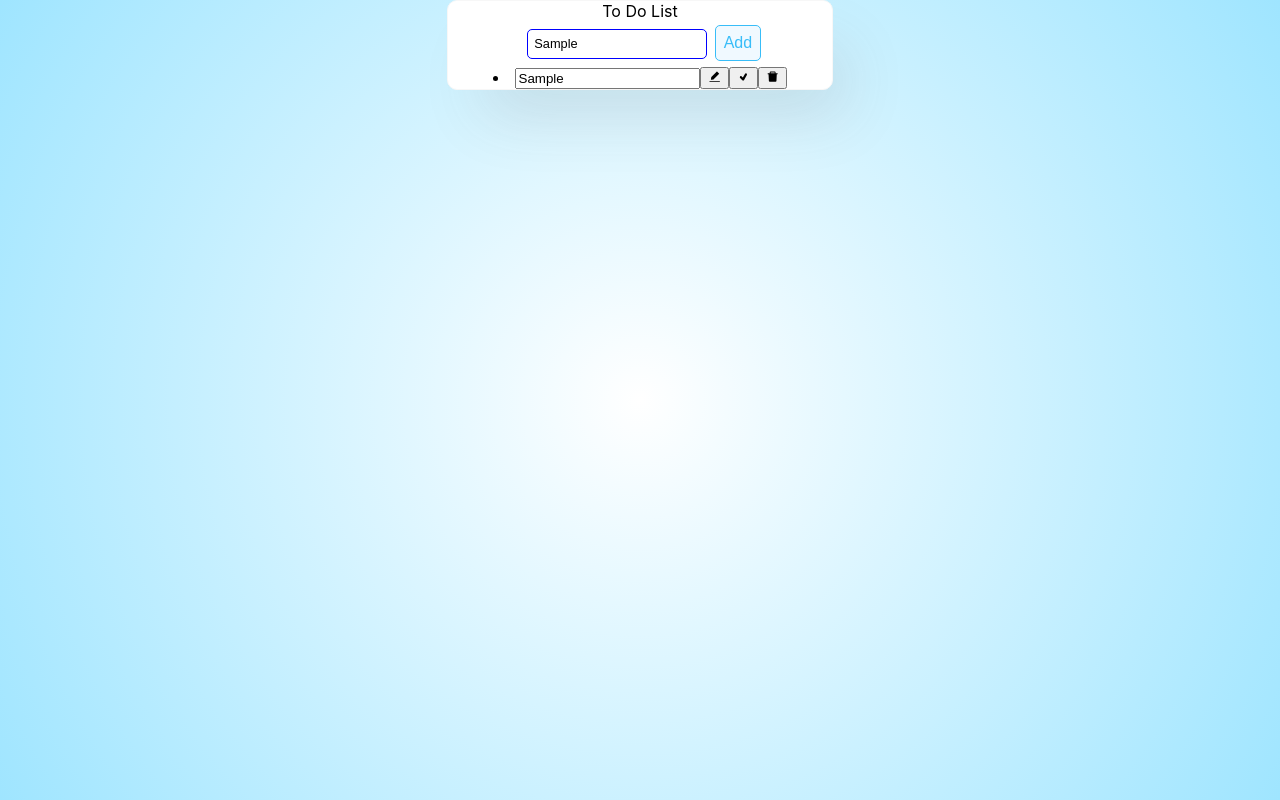
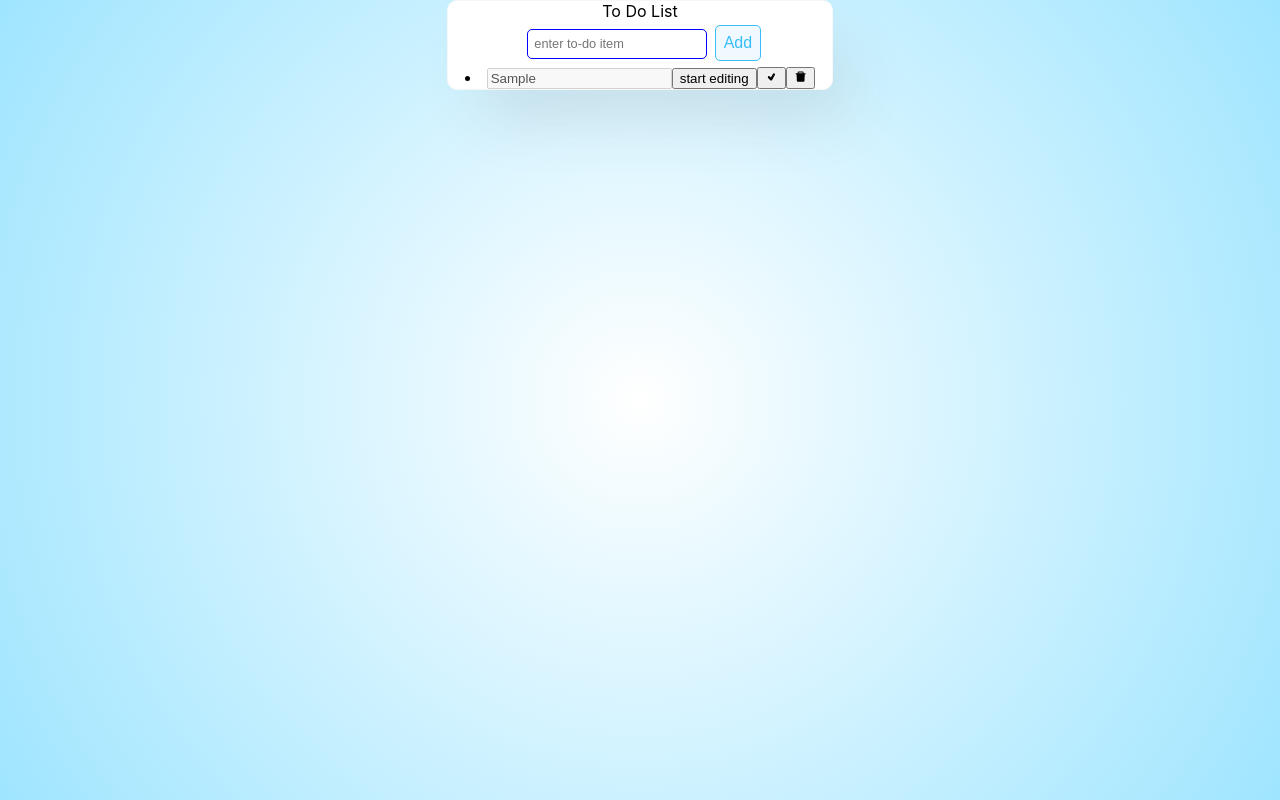
Before and after one commit to vaishnavipaliya11/todo-app, a React (Create React App) app: page / in a window 1280 px wide. Both pictures are taken after typing "Sample" into the empty fields and a click on the button "Add". Built offline with nearby package versions, Linux system fonts and the light colour scheme.

Commit message:
fix: edit delete todo options

```diff
--- a/src/components/TodoListForm/TodoListForm.jsx
+++ b/src/components/TodoListForm/TodoListForm.jsx
@@ -1,7 +1,7 @@
 import { useEffect } from "react";
 import { v4 as uuid } from "uuid";
-import {IoIosAdd} from "react-icons/io"
-import "../index.css"
+import { IoIosAdd } from "react-icons/io";
+import "../index.css";
 const TodoListForm = ({
   userInput,
   setUserInput,
@@ -28,11 +28,11 @@ const TodoListForm = ({
     setEditTodo("");
   };
 
-  const addToDo = (e) => {
+  const addToDo = (e, editTodo) => {
     e.preventDefault();
     console.log(editTodo, "edit todo");
     if (editTodo) {
-      updateToDo(userInput, editTodo.title, editTodo.id, editTodo.isComplete);
+      updateToDo(userInput, editTodo.id, editTodo.isComplete);
     } else {
       setTodo([...todo, { id: uuid(), title: userInput, isComplete: false }]);
       setUserInput("");
@@ -43,12 +43,15 @@ const TodoListForm = ({
     <div>
       <form onSubmit={addToDo}>
         <input
-        className="user-input"
+          className="user-input"
           placeholder="enter to-do item"
           required
           onChange={(e) => setUserInput(e.target.value)}
+          value={userInput}
         />
-        <button className="add-btn" type="submit">{editTodo? "edit" :"Add"}</button>
+        <button className="add-btn" type="submit">
+          Add
+        </button>
       </form>
     </div>
   );
--- a/src/components/displayTodo/DisplayTodo.jsx
+++ b/src/components/displayTodo/DisplayTodo.jsx
@@ -1,5 +1,5 @@
-import { AiFillEdit, AiFillDelete } from "react-icons/ai";
-import { TiTick } from "react-icons/ti";
+import { UserOption } from "./UserOptions";
+
 const DisplayTodo = ({ todo, setTodo, setEditTodo }) => {
   const deleteTodo = ({ id }) => {
     setTodo(todo.filter((item) => item.id !== id));
@@ -15,31 +15,18 @@ const DisplayTodo = ({ todo, setTodo, setEditTodo }) => {
     );
   };
 
-  const editToDoHandler = ({ id }) => {
-    const findToDo = todo.find((item) => item.id === id);
-    setEditTodo(findToDo);
-  };
   return (
     <div>
       {todo?.map((data) => {
         return (
           <>
-            <li key={data.id}>
-              <input
-                type="text"
-                onChange={(e) => e.preventDefault()}
-                value={data?.title}
-              />
-              <button onClick={() => editToDoHandler(data)}>
-                <AiFillEdit />
-              </button>
-              <button onClick={() => completeTodo(data)}>
-                <TiTick />
-              </button>
-              <button onClick={() => deleteTodo(data)}>
-                <AiFillDelete />
-              </button>
-            </li>
+            <UserOption
+              data={data}
+              deleteTodo={deleteTodo}
+              completeTodo={completeTodo}
+              setEditTodo={setEditTodo}
+              todo={todo}
+            />
           </>
         );
       })}
--- /dev/null
+++ b/src/components/displayTodo/UserOptions.jsx
@@ -0,0 +1,57 @@
+import { useState } from "react";
+import { AiFillEdit, AiFillDelete } from "react-icons/ai";
+import { TiTick } from "react-icons/ti";
+const UserOption = ({
+  data,
+  deleteTodo,
+  completeTodo,
+  todo,
+  setEditTodo,
+  setTodo,
+}) => {
+  const [editInput, setEditInput] = useState(data?.title);
+  const [isEditable, setIsEditable] = useState(false);
+  const editInputHandler = (event) => {
+    event.preventDefault();
+    setEditInput(event.target.value);
+  };
+  const editToDoHandler = () =>
+    isEditable ? updateToDo() : setIsEditable(true);
+
+  const updateToDo = () => {
+    setIsEditable(false);
+    setTodo((todo) =>
+      todo.map((item) => {
+        if (item.id === data.id) {
+          return { ...item, title: editInput };
+        } else {
+          return item;
+        }
+      })
+    );
+  };
+  return (
+    <>
+      <li key={data.id}>
+        <input
+          type="text"
+          onChange={(e) => editInputHandler(e)}
+          value={editInput}
+          disabled={!isEditable}
+        />
+        <button onClick={() => editToDoHandler(data)}>
+          {/* <AiFillEdit /> */}
+          {isEditable ? "edit" : "start editing"}
+        </button>
+        <button onClick={() => completeTodo(data)}>
+          <TiTick />
+        </button>
+        <button onClick={() => deleteTodo(data)}>
+          <AiFillDelete />
+        </button>
+      </li>
+    </>
+  );
+};
+
+export { UserOption };
```
